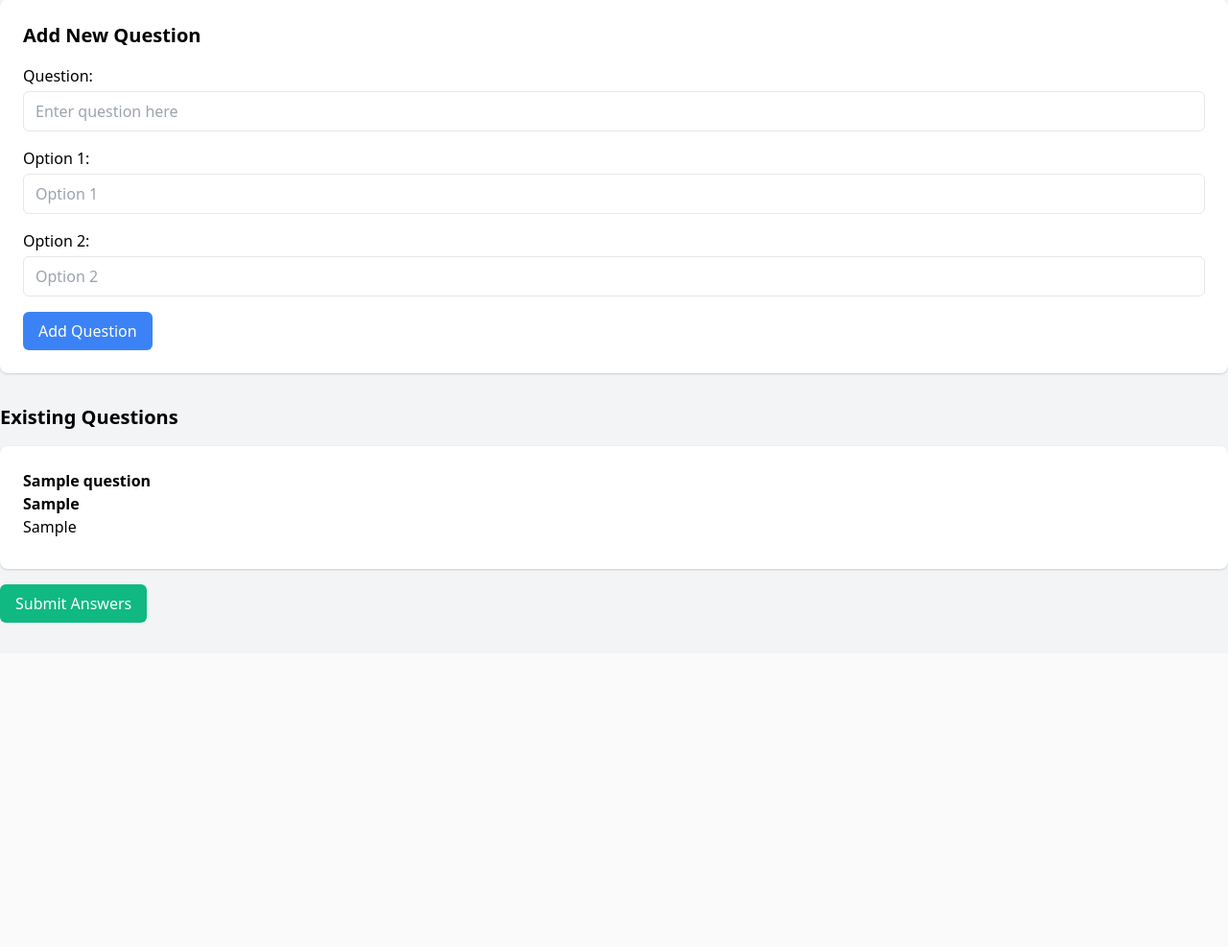
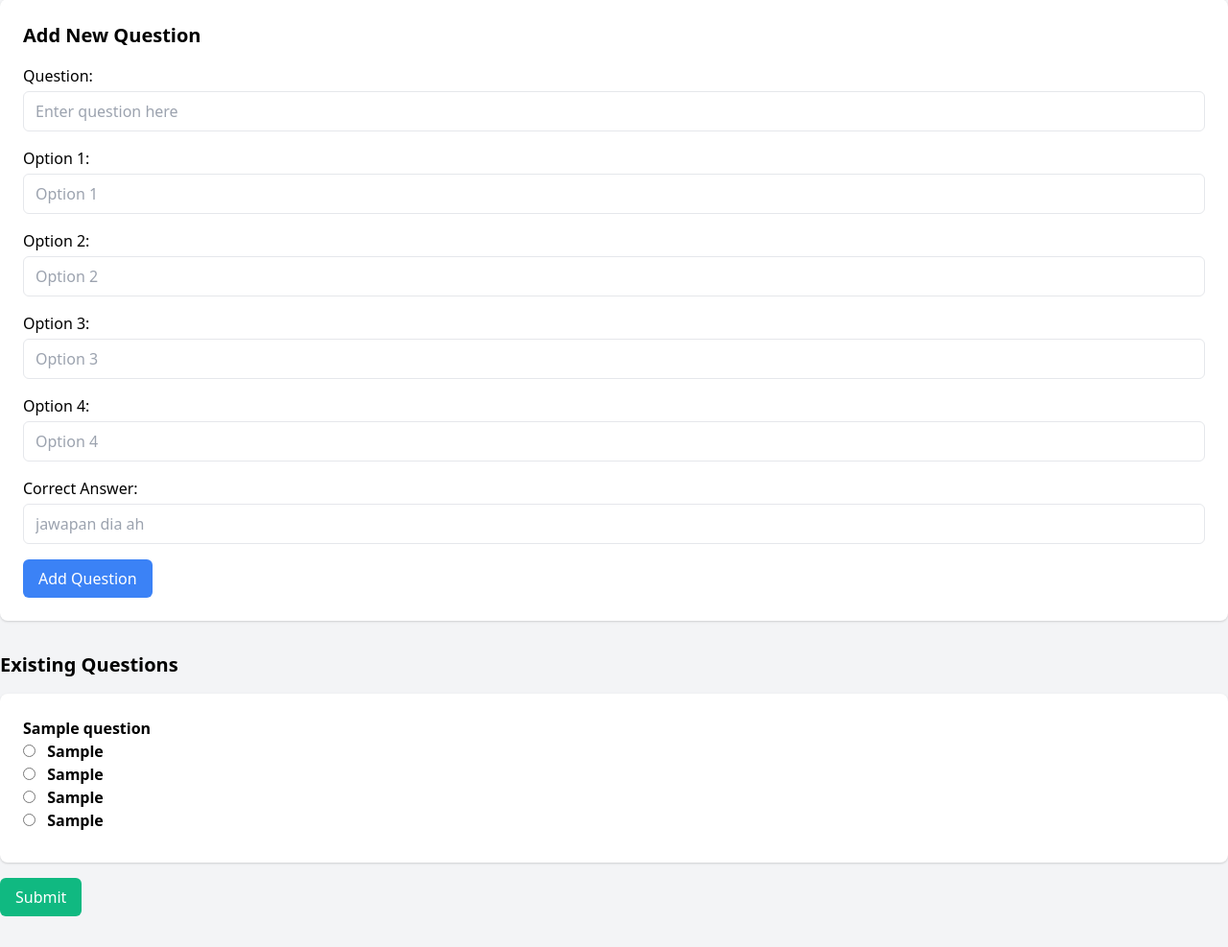
Before and after one commit to AfhamAbqary/TT9L-01, a Python web app: template quiz/templates/quizpage.html in a window 1280 px wide. Shown: the part 133-1120 px from the top of the page at 96% size. Before the commit the page ends 782 px from the top, so only its background shows below. Run offline with Jinja, Linux system fonts and the light colour scheme; the template is opened without the code that fills it: most values are stand-ins (such as "Sample title", 1, 10 or a date in 2020).

Commit message:
Add files via upload

```diff
--- a/quiz/templates/quizpage.html
+++ b/quiz/templates/quizpage.html
@@ -1,15 +1,12 @@
 <!DOCTYPE html>
-<html lang="en">
 <head>
-    <meta charset="UTF-8">
-    <meta name="viewport" content="width=device-width, initial-scale=1.0">
     <title>Class Quiz</title>
     <link href="https://cdn.jsdelivr.net/npm/tailwindcss@2.2.19/dist/tailwind.min.css" rel="stylesheet">
 </head>
 <body class="bg-gray-100">
     <div class="container mx-auto py-8">
-        <h1 class="text-3xl font-bold mb-4">Quiz for Class: {{ class_data.name }}</h1>
-        <p class="text-gray-700 mb-6">Description: {{ class_data.description }}</p>
+        <h1 class="text-3xl font-bold mb-4">Quiz for Class: {{ Class.name }}</h1>
+        <p class="text-gray-700 mb-6">Description: {{ Class.description }}</p>
 
         <div class="bg-white p-6 rounded-lg shadow mb-8">
             <h2 class="text-xl font-semibold mb-4">Add New Question</h2>
@@ -21,11 +18,23 @@
 
                 <div class="mb-4">
                     <label for="option1" class="block mb-1">Option 1:</label>
-                    <input type="text" id="option1" name="option1" placeholder="Option 1" class="w-full border rounded-md py-2 px-3">
+                    <input type="text" name="option1" placeholder="Option 1" class="w-full border rounded-md py-2 px-3">
                 </div>
                 <div class="mb-4">
                     <label for="option2" class="block mb-1">Option 2:</label>
-                    <input type="text" id="option2" name="option2" placeholder="Option 2" class="w-full border rounded-md py-2 px-3">
+                    <input type="text"  name="option2" placeholder="Option 2" class="w-full border rounded-md py-2 px-3">
+                </div>
+                <div class="mb-4">
+                    <label for="option3" class="block mb-1">Option 3:</label>
+                    <input type="text" name="option3" placeholder="Option 3" class="w-full border rounded-md py-2 px-3">
+                </div>
+                <div class="mb-4">
+                    <label for="option4" class="block mb-1">Option 4:</label>
+                    <input type="text" name="option4" placeholder="Option 4" class="w-full border rounded-md py-2 px-3">
+                </div>
+                <div class="mb-4">
+                    <label class="block mb-1">Correct Answer:</label>
+                    <input type="text" name="Correct_Answer" placeholder="jawapan dia ah" class="w-full border rounded-md py-2 px-3">
                 </div>
 
                 <input type="submit" value="Add Question" class="bg-blue-500 text-white px-4 py-2 rounded-md cursor-pointer hover:bg-blue-600">
@@ -33,17 +42,23 @@
         </div>
 
         <h2 class="text-xl font-semibold mb-4">Existing Questions</h2>
-        <form action="{{ url_for('quiz.quizpage', classid=class_data.id) }}" method="post">
+        <form method="post">
             {% for question in class_data %}
                 <div class="bg-white p-6 rounded-lg shadow mb-4">
-                    <label class="font-semibold">{{ question.title }}</label><br>
+                    <label class="font-bold">{{ question.title }}</label><br>
+                    <input type="radio" name="answer{{question}}" value="{{ question.option1 }}" class="mr-2">
                     <label class="font-semibold">{{ question.option1 }}</label><br>
-                    <button class="bg-amber-100">{{ question.option2 }}</button><br>
+                    <input type="radio" name="answer{{question}}" value="{{ question.option2 }}" class="mr-2">
+                    <label class="font-semibold">{{ question.option2 }}</label><br>
+                    <input type="radio" name="answer{{question}}" value="{{ question.option3 }}" class="mr-2">
+                    <label class="font-semibold">{{ question.option3 }}</label><br>
+                    <input type="radio" name="answer{{question}}" value="{{ question.option4 }}" class="mr-2">
+                    <label class="font-semibold">{{ question.option4 }}</label><br>
                     <div class="mt-2">
                     </div>
                 </div>
             {% endfor %}
-            <input type="submit" value="Submit Answers" class="bg-green-500 text-white px-4 py-2 rounded-md cursor-pointer hover:bg-green-600">
+            <input type="submit" name="submit_button" class="bg-green-500 text-white px-4 py-2 rounded-md cursor-pointer hover:bg-green-600">
         </form>
     </div>
 </body>
```
Also changed, not shown: quiz/quiz.py (+39 -14 lines).
